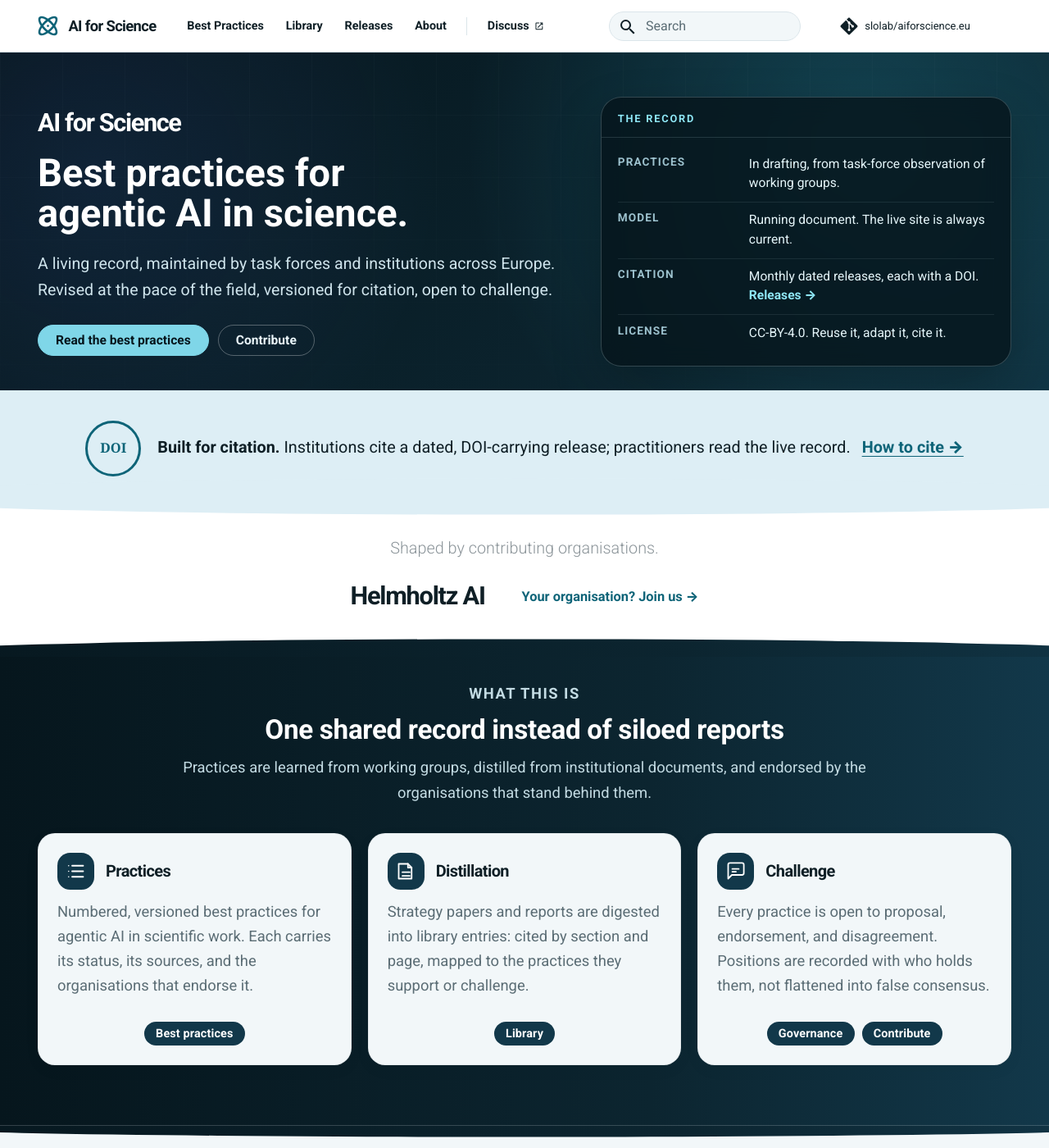
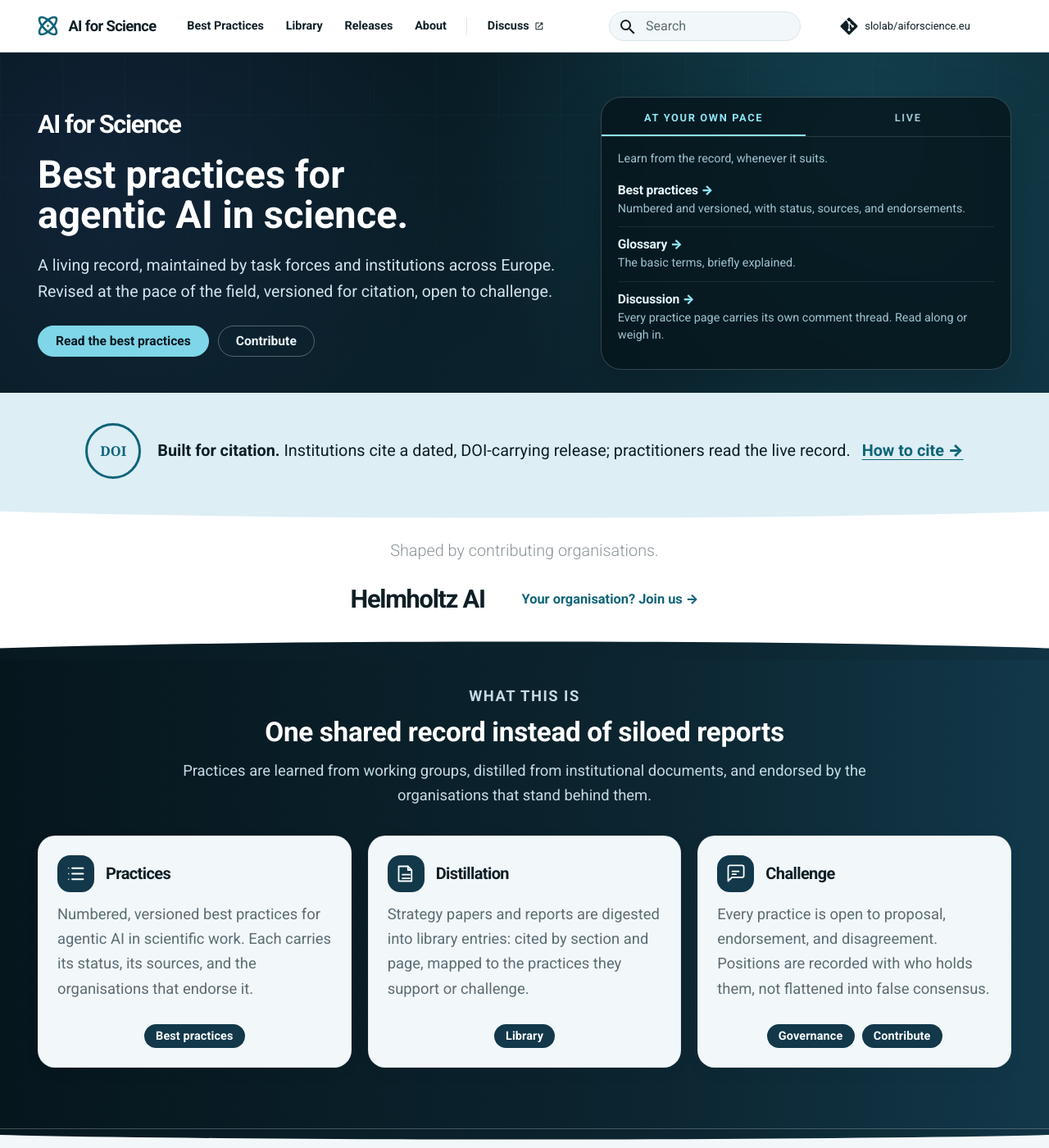
Before and after one commit to slolab/aiforscience.eu, an MkDocs documentation site: the page built from docs/index.md, in a window 1280 px wide and 1400 px high. Shown: the whole window at 82% size. Built offline with MkDocs 1.6.1 and Material for MkDocs 9.7.7, drawn with Linux system fonts in a browser that asks for light colours; comment, search, counter and statistics services are not loaded.

Commit message:
change top tight element to show ways to interact

```diff
--- a/docs/assets/css/home.css
+++ b/docs/assets/css/home.css
@@ -330,9 +330,10 @@ body {
   transform: translateY(-1px);
 }
 
-/* The record card: hero aside, visual sibling of the docs code card. */
+/* The hero card: two tabs, asynchronous and live routes into the record.
+   Tab state is two visually-hidden radios; no JavaScript. */
 
-.afs-record-card {
+.afs-hero-card {
   position: relative;
   z-index: 1;
   overflow: hidden;
@@ -344,67 +345,114 @@ body {
 }
 
 @media screen and (max-width: 45.984em) {
-  .afs-record-card {
+  .afs-hero-card {
     display: none;
   }
 }
 
-.afs-record-card__header {
-  display: flex;
-  align-items: baseline;
-  gap: 0.8rem;
-  padding: 0.92rem 1rem 0.72rem;
+.afs-hero-card__radio {
+  position: absolute;
+  width: 1px;
+  height: 1px;
+  opacity: 0;
+}
+
+.afs-hero-card__tabs {
+  display: grid;
+  grid-template-columns: 1fr 1fr;
   border-bottom: 1px solid rgba(211, 238, 246, 0.14);
 }
 
-.afs-record-card__header span {
-  color: #8ee6f5;
+.afs-hero-card__tabs label {
+  padding: 0.85rem 0.5rem 0.68rem;
+  border-bottom: 2px solid transparent;
+  color: #9dc2ce;
   font-size: 0.64rem;
   font-weight: 950;
-  letter-spacing: 0.14em;
+  letter-spacing: 0.13em;
+  text-align: center;
   text-transform: uppercase;
+  cursor: pointer;
+  transition: color 140ms ease, border-color 140ms ease;
 }
 
-.afs-record-card__rows {
-  margin: 0;
-  padding: 0.55rem 1rem 0.9rem;
+.afs-hero-card__tabs label:hover {
+  color: #e5f6fa;
 }
 
-.afs-record-card__rows div {
-  display: grid;
-  grid-template-columns: 7.2rem minmax(0, 1fr);
-  gap: 0.8rem;
-  padding: 0.52rem 0;
-  border-top: 1px solid rgba(211, 238, 246, 0.09);
+.afs-hero-card:has(#afs-hero-tab-async:checked) label[for="afs-hero-tab-async"],
+.afs-hero-card:has(#afs-hero-tab-live:checked) label[for="afs-hero-tab-live"] {
+  border-bottom-color: #8ee6f5;
+  color: #8ee6f5;
 }
 
-.afs-record-card__rows div:first-child {
+.afs-hero-card:has(#afs-hero-tab-async:focus-visible) label[for="afs-hero-tab-async"],
+.afs-hero-card:has(#afs-hero-tab-live:focus-visible) label[for="afs-hero-tab-live"] {
+  outline: 2px solid #8ee6f5;
+  outline-offset: -2px;
+}
+
+/* Panels share one grid cell so the card keeps the height of the taller
+   panel and switching tabs does not shift the hero. */
+.afs-hero-card__panels {
+  display: grid;
+}
+
+.afs-hero-card__panel {
+  grid-area: 1 / 1;
+  visibility: hidden;
+  padding: 0.7rem 1rem 0.95rem;
+}
+
+.afs-hero-card:has(#afs-hero-tab-async:checked) .afs-hero-card__panel--async,
+.afs-hero-card:has(#afs-hero-tab-live:checked) .afs-hero-card__panel--live {
+  visibility: visible;
+}
+
+.afs-hero-card__lede {
+  margin: 0.1rem 0 0.3rem;
+  color: #9dc2ce;
+  font-size: 0.72rem;
+  line-height: 1.5;
+}
+
+.afs-hero-card__row {
+  display: block;
+  padding: 0.55rem 0;
+  border-top: 1px solid rgba(211, 238, 246, 0.09);
+  text-decoration: none;
+}
+
+.afs-hero-card__row:first-of-type {
   border-top: 0;
 }
 
-.afs-record-card__rows dt {
-  color: #9dc2ce;
-  font-size: 0.68rem;
+.afs-hero-card__row strong {
+  display: block;
+  color: #e5f6fa;
+  font-size: 0.78rem;
   font-weight: 900;
-  letter-spacing: 0.08em;
-  text-transform: uppercase;
+  letter-spacing: -0.01em;
 }
 
-.afs-record-card__rows dd {
-  margin: 0;
-  color: #e5f6fa;
-  font-size: 0.78rem;
+.afs-hero-card__row strong::after {
+  content: " →";
+  color: #8ee6f5;
+}
+
+.afs-hero-card__row span {
+  display: block;
+  margin-top: 0.14rem;
+  color: #9dc2ce;
+  font-size: 0.72rem;
   line-height: 1.5;
 }
 
-.afs-record-card__rows dd a {
+.afs-hero-card__row:hover strong,
+.afs-hero-card__row:focus-visible strong {
   color: #8ee6f5;
-  font-weight: 800;
-  text-decoration: none;
-}
-
-.afs-record-card__rows dd a:hover {
   text-decoration: underline;
+  text-underline-offset: 0.18em;
 }
 
 /* Citation strip under the hero. */
--- a/mkdocs.yml
+++ b/mkdocs.yml
@@ -29,6 +29,7 @@ plugins:
 markdown_extensions:
   - admonition
   - attr_list
+  - def_list
   - md_in_html
   - tables
   - pymdownx.details
@@ -45,11 +46,13 @@ nav:
   - Home: index.md
   - Best Practices: best-practices/index.md
   - Library: library/index.md
+  - Glossary: glossary.md
   - Releases: releases/index.md
   - About:
       - Mission: about/mission.md
       - Partners: about/partners.md
       - Governance: about/governance.md
+      - Events: about/events.md
       - Contribute: about/contribute.md
   - Tags: tags.md
 
--- a/overrides/home.html
+++ b/overrides/home.html
@@ -30,29 +30,44 @@
         </div>
       </div>
 
-      <aside class="afs-record-card" aria-label="State of the record">
-        <div class="afs-record-card__header">
-          <span>The record</span>
+      <aside class="afs-hero-card" aria-label="How to learn and how to get involved">
+        <input class="afs-hero-card__radio" type="radio" name="afs-hero-tab"
+               id="afs-hero-tab-async" checked>
+        <input class="afs-hero-card__radio" type="radio" name="afs-hero-tab"
+               id="afs-hero-tab-live">
+        <div class="afs-hero-card__tabs">
+          <label for="afs-hero-tab-async">At your own pace</label>
+          <label for="afs-hero-tab-live">Live</label>
         </div>
-        <dl class="afs-record-card__rows">
-          <div>
-            <dt>Practices</dt>
-            <dd>In drafting, from task-force observation of working groups.</dd>
+        <div class="afs-hero-card__panels">
+          <div class="afs-hero-card__panel afs-hero-card__panel--async">
+            <p class="afs-hero-card__lede">Learn from the record, whenever it suits.</p>
+            <a class="afs-hero-card__row" href="{{ 'best-practices/' | url }}">
+              <strong>Best practices</strong>
+              <span>Numbered and versioned, with status, sources, and endorsements.</span>
+            </a>
+            <a class="afs-hero-card__row" href="{{ 'glossary/' | url }}">
+              <strong>Glossary</strong>
+              <span>The basic terms, briefly explained.</span>
+            </a>
+            <a class="afs-hero-card__row" href="https://github.com/slolab/aiforscience.eu/discussions"
+               target="_blank" rel="noopener noreferrer">
+              <strong>Discussion</strong>
+              <span>Every practice page carries its own comment thread. Read along or weigh in.</span>
+            </a>
           </div>
-          <div>
-            <dt>Model</dt>
-            <dd>Running document. The live site is always current.</dd>
+          <div class="afs-hero-card__panel afs-hero-card__panel--live">
+            <p class="afs-hero-card__lede">Meet the people who maintain it.</p>
+            <a class="afs-hero-card__row" href="{{ 'about/events/' | url }}">
+              <strong>Monthly meeting</strong>
+              <span>An open call, once a month: what moved, what is contested, what comes next.</span>
+            </a>
+            <a class="afs-hero-card__row" href="{{ 'about/events/' | url }}#other-events">
+              <strong>Other events</strong>
+              <span>Workshops and task-force sessions, announced as they are scheduled.</span>
+            </a>
           </div>
-          <div>
-            <dt>Citation</dt>
-            <dd>Monthly dated releases, each with a DOI.
-              <a href="{{ 'releases/' | url }}">Releases →</a></dd>
-          </div>
-          <div>
-            <dt>License</dt>
-            <dd>CC-BY-4.0. Reuse it, adapt it, cite it.</dd>
-          </div>
-        </dl>
+        </div>
       </aside>
     </div>
 
--- a/overrides/partials/footer.html
+++ b/overrides/partials/footer.html
@@ -12,6 +12,7 @@
         <h2>The record</h2>
         <a href="{{ 'best-practices/' | url }}">Best practices</a>
         <a href="{{ 'library/' | url }}">Library</a>
+        <a href="{{ 'glossary/' | url }}">Glossary</a>
         <a href="{{ 'releases/' | url }}">Releases</a>
         <a href="{{ 'tags/' | url }}">Tags</a>
       </div>
```
Also changed, not shown: other parts of overrides/partials/footer.html (+1 -0 lines), docs/about/events.md (added, +22 -0 lines), docs/glossary.md (added, +64 -0 lines).
